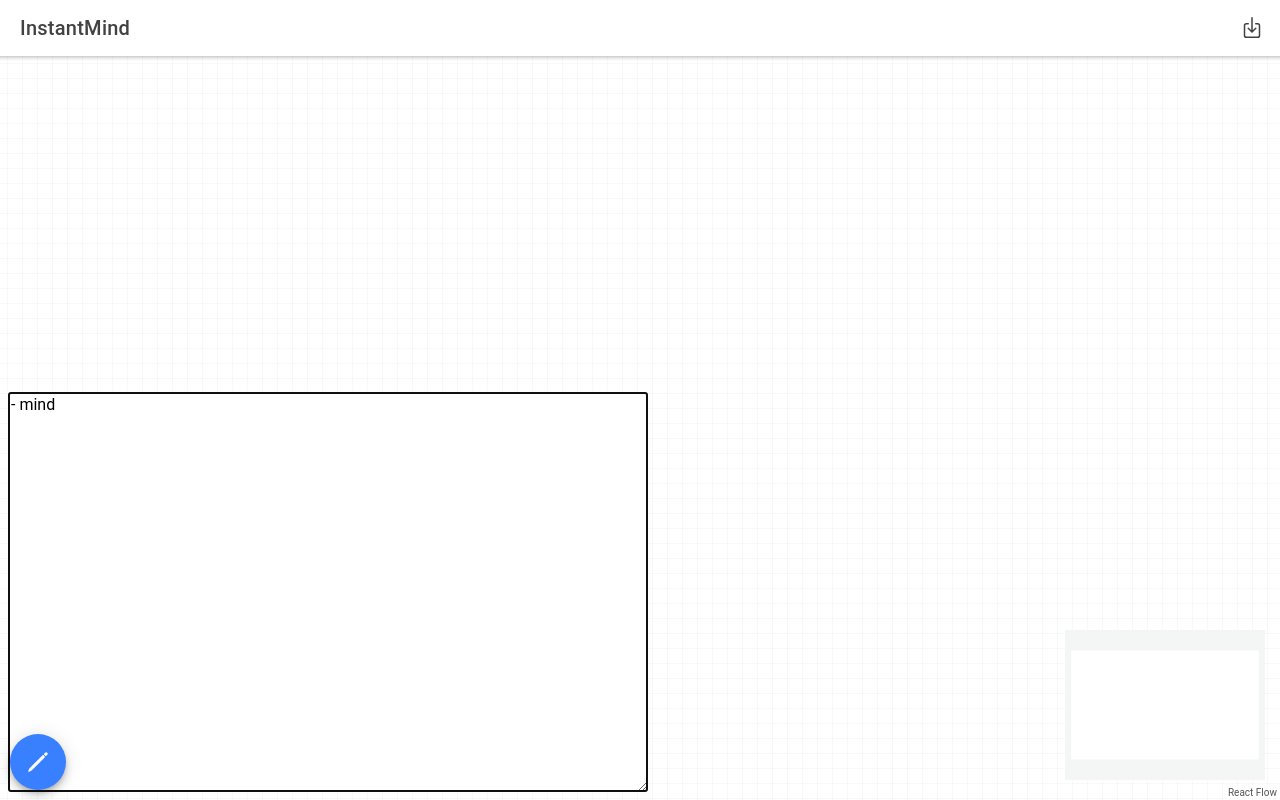
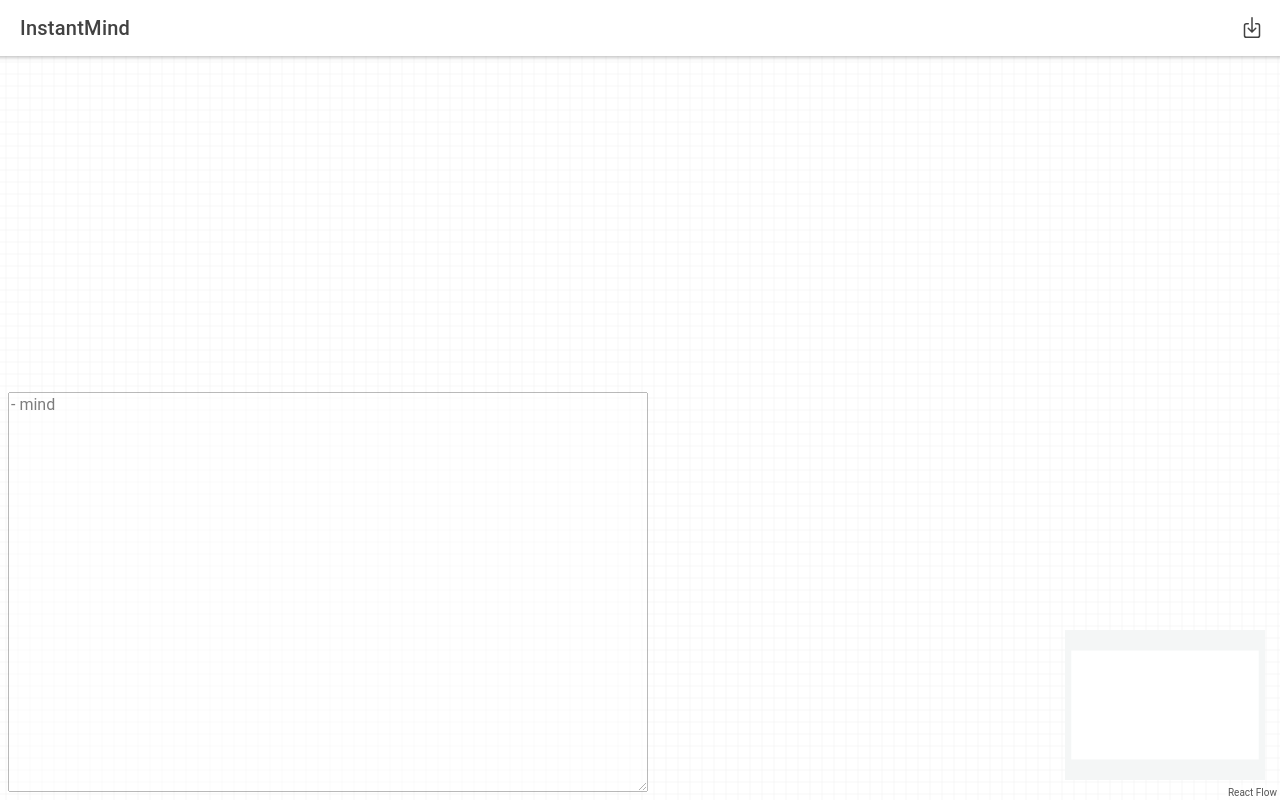
Before and after one commit to namiwang/instant-mind, a React (Create React App) app: page /home in a window 1280 px wide. Built offline with nearby package versions, Linux system fonts and the light colour scheme.

Commit message:
instead of toggle the editors presence, now use an idle opacity

```diff
--- a/package.json
+++ b/package.json
@@ -22,6 +22,7 @@
     "@types/react-dom": "^16.9.10",
     "@types/react-router": "^5.1.11",
     "@types/react-router-dom": "^5.1.7",
+    "animate.css": "^4.1.1",
     "dagre": "^0.8.5",
     "ionicons": "^5.4.0",
     "lodash": "^4.17.21",
--- a/src/App.tsx
+++ b/src/App.tsx
@@ -3,6 +3,8 @@ import { IonApp, IonRouterOutlet } from '@ionic/react';
 import { IonReactRouter } from '@ionic/react-router';
 import { rootStore, RootStoreContext } from './models/root';
 import Home from './pages/Home';
+
+import 'animate.css/animate.min.css'
 
 /* Core CSS required for Ionic components to work properly */
 import '@ionic/react/css/core.css';
--- a/src/components/Editor.tsx
+++ b/src/components/Editor.tsx
@@ -4,11 +4,13 @@ import { INIT_RAW, useRoot } from "../models/root"
 
 const LIST_ITEM_PREFIX_PATTERN = /^( *- )/
 
-const Editor = ({textareaRef}: {textareaRef: React.RefObject<HTMLTextAreaElement>}) => {
+const Editor = () => {
   const root = useRoot()
 
+  const textarea = useRef<HTMLTextAreaElement>(null)
   const [editorRaw, updateEditorRaw] = useState(INIT_RAW)
   const selectionStartToSync = useRef(0)
+  const [idle, updateIdle] = useState(true)
 
   function updateRaw (raw: string) {
     root.updateRaw(raw)
@@ -18,7 +20,7 @@ const Editor = ({textareaRef}: {textareaRef: React.RefObject<HTMLTextAreaElement
     window.requestAnimationFrame(() => {
       const toSync = selectionStartToSync.current
       if (!toSync) { return }
-      const element = textareaRef.current?.setSelectionRange(toSync, toSync)
+      textarea.current?.setSelectionRange(toSync, toSync)
     })
   }
 
@@ -92,10 +94,11 @@ const Editor = ({textareaRef}: {textareaRef: React.RefObject<HTMLTextAreaElement
   return (
     <textarea
       id="editor"
-      ref={textareaRef}
+      ref={textarea}
       value={editorRaw}
       onInput={handleInput.bind(this)}
       onKeyDown={handleKeyDown}
+      className={idle ? 'idle' : ''}
     />
   )
 }
--- a/src/components/Mind.tsx
+++ b/src/components/Mind.tsx
@@ -1,15 +1,31 @@
 import { observer } from 'mobx-react-lite'
+import { useCallback, useEffect, useState } from 'react'
 import ReactFlow, { Background, BackgroundVariant, MiniMap } from 'react-flow-renderer'
 import { useRoot } from "../models/root"
 
+const FLOW_ZOOM_DEFAULT = 0.8
+
 const Mind = observer(() => {
   const root = useRoot()
+
+  const [flowInstance, setFlowInstance] = useState<any>(null)
+
+  const onLoad = useCallback((instance) => {
+    setFlowInstance(instance)
+    // instance.fitView()
+    // instance.zoomTo(FLOW_ZOOM_DEFAULT)
+  }, [])
+
+  useEffect(() => {
+    flowInstance?.fitView()
+  }, [root.graph.layoutedElements])
 
   return (
     <ReactFlow
       id="mind"
       // nodeTypes={{ node: Node }}
       elements={root.graph.layoutedElements}
+      onLoad={onLoad}
       // elementsSelectable={false}
       // nodesDraggable={false}
       // nodesConnectable={false}
@@ -17,8 +33,7 @@ const Mind = observer(() => {
       // style={{ width: `${windowSize.innerWidth}px`, height: `${windowSize.innerHeight}px` }}
       // minZoom={FLOW_ZOOM_MIN}
       // maxZoom={FLOW_ZOOM_MAX}
-      // defaultZoom={FLOW_ZOOM_DEFAULT}
-      // onLoad={onLoad}
+      defaultZoom={FLOW_ZOOM_DEFAULT}
       // onElementClick={onElementClick}
     >
       <Background variant={BackgroundVariant.Lines} />
--- a/src/models/node.ts
+++ b/src/models/node.ts
@@ -35,6 +35,7 @@ const Node = types
         type: self.type,
         sourcePosition: Position.Right,
         targetPosition: Position.Left,
+        className: 'node'
       }
     },
     get edgeToParent (): FlowEdge | undefined {
@@ -46,8 +47,8 @@ const Node = types
         id: `${self.id}-${self.parent.id}`,
         source: self.parent.id.toString(),
         target: self.id.toString(),
-        animated: true,
-        arrowHeadType: ArrowHeadType.Arrow,
+        // animated: false,
+        // arrowHeadType: ArrowHeadType.Arrow,
       }
     }
   }))
--- a/src/pages/Home.sass
+++ b/src/pages/Home.sass
@@ -5,6 +5,14 @@
   width: calc(100vw / 2)
   height: calc(100vh / 2)
   z-index: 1
+
+  transition: opacity .2s linear
+
+  &.idle
+    opacity: 0.5
+
+  &:hover
+    opacity: 1
 
 @media (max-width: 768px)
   #editor
@@ -17,3 +25,7 @@
   top: 56px
   width: 100vw
   height: calc(100vh - 56px)
+
+  .node
+    animation: fadeIn
+    animation-duration: .5s
--- a/src/pages/Home.tsx
+++ b/src/pages/Home.tsx
@@ -1,37 +1,10 @@
 import { IonButton, IonButtons, IonCol, IonContent, IonFab, IonFabButton, IonGrid, IonHeader, IonIcon, IonPage, IonRow, IonTitle, IonToolbar } from '@ionic/react'
-import { downloadOutline, pencilOutline } from 'ionicons/icons'
-import { useEffect, useRef, useState } from 'react'
+import { downloadOutline } from 'ionicons/icons'
 import Editor from '../components/Editor'
 import Mind from '../components/Mind'
 import './Home.sass'
 
 const Home: React.FC = () => {
-  const [showEditor, setShowEditor] = useState(true)
-
-  const textareaRef = useRef<HTMLTextAreaElement>(null)
-
-  const focusOnEditor = () => {
-    const element = textareaRef.current
-    if (!element) { return }
-    element.focus()
-    element.setSelectionRange(element.value.length, element.value.length)
-  }
-
-  const toggleShowEditor = () => {
-    setShowEditor(!showEditor)
-  }
-
-  useEffect(() => {
-    if (showEditor) {
-      focusOnEditor()
-    }
-  }, [showEditor])
-
-  // HACK wont focus on first render
-  useEffect(() => {
-    setTimeout(focusOnEditor, 200)
-  }, [])
-
   return (
     <IonPage>
       <IonHeader>
@@ -51,12 +24,7 @@ const Home: React.FC = () => {
           </IonToolbar>
         </IonHeader>
 
-        <IonFab vertical="bottom" horizontal="start" slot="fixed" >
-          <IonFabButton onClick={toggleShowEditor}>
-            <IonIcon icon={pencilOutline} />
-          </IonFabButton>
-        </IonFab>
-        { showEditor ? <Editor textareaRef={textareaRef} /> : null }
+        <Editor />
         <Mind />
       </IonContent>
     </IonPage>
```
Also changed, not shown: 1 other file (tests, documents, lock files or other folders).
